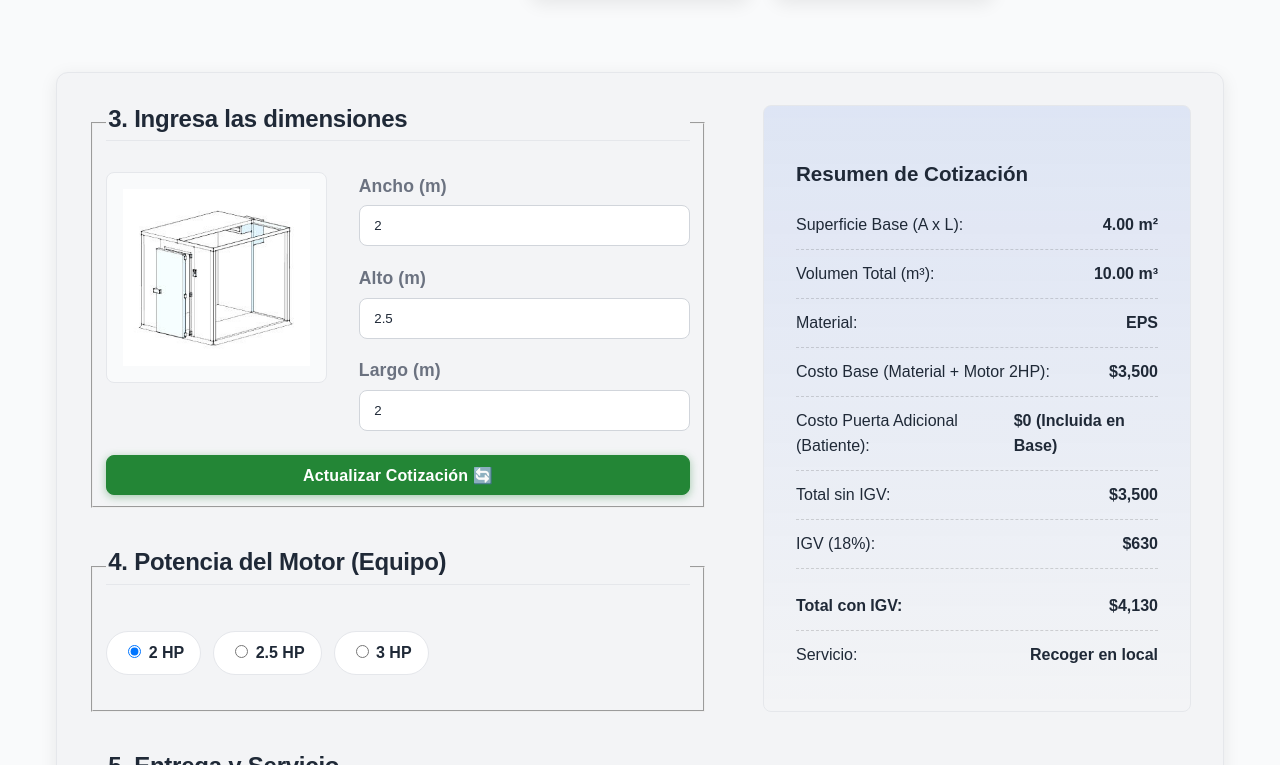
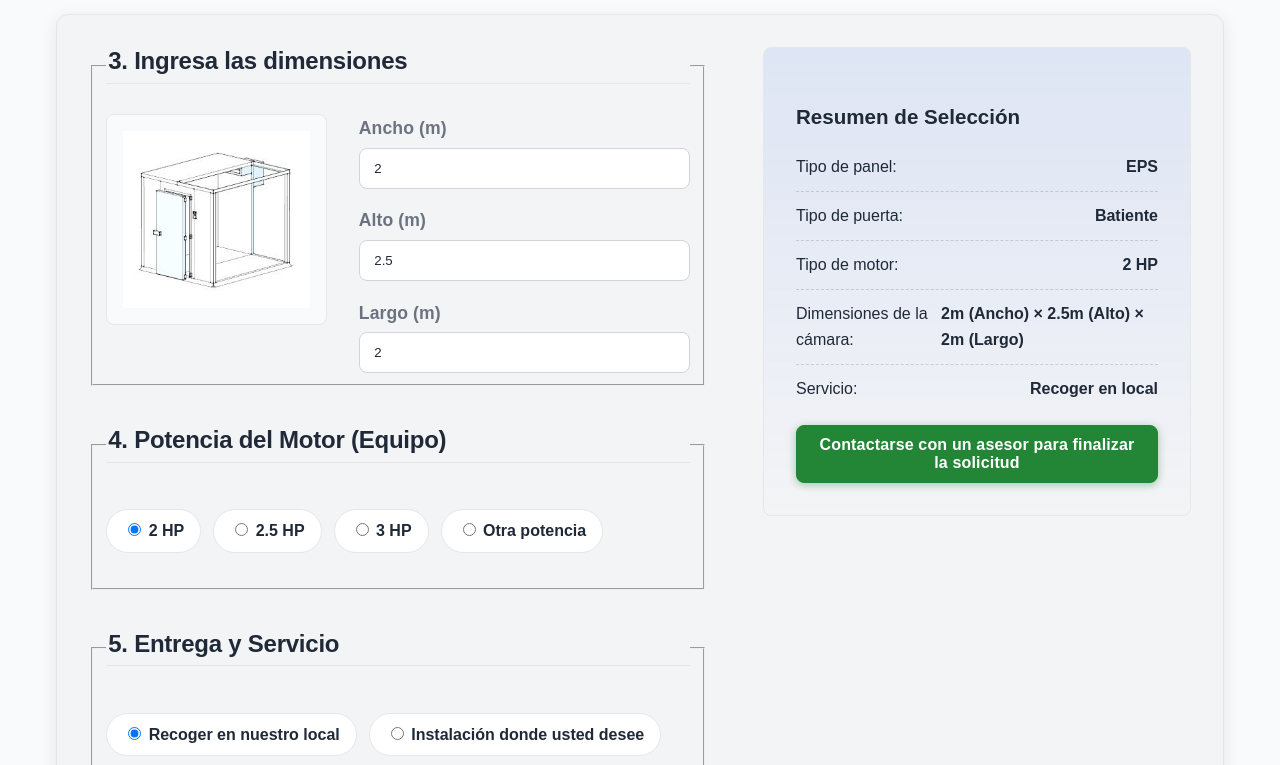
Before and after one commit to Gerard654321/Friosistemas, an Angular app: page /cameras in a window 1280 px wide. Shown: the part 1235-2000 px from the top of the page. Built offline with nearby package versions, Linux system fonts and the light colour scheme.

Commit message:
Quitar datos de cotizacion

```diff
--- a/src/app/pages/cameras/cameras.component.html
+++ b/src/app/pages/cameras/cameras.component.html
@@ -8,9 +8,9 @@
       style="background-position: center; background-size: cover; background-repeat: no-repeat;"
     ></div>
     <div class="panels__hero-content">
-            <h1 id="panels-title" class="panels__title">Diseña y Cotiza tu Cámara Frigorífica</h1>
+      <h1 id="panels-title" class="panels__title">Diseña tu Cámara Frigorífica</h1>
       <p class="panels__subtitle">
-                Selecciona, dimensiona y calcula el costo total con claridad y precisión.
+        Selecciona los elementos y obtén la información completa de tu cámara.
       </p>
     </div>
   </header>
@@ -45,7 +45,6 @@
           </div>
           <div class="material__body">
             <span class="material__name">{{ option.name }}</span>
-                            <span class="material__description">{{ option.description }}</span>
           </div>
         </label>
         }
@@ -81,14 +80,13 @@
           </div>
           <div class="material__body">
             <span class="material__name">{{ option.name }}</span>
-                            <span class="material__description">Costo Fijo</span>
           </div>
         </label>
         }
       </div>
     </fieldset>
 
-        <section class="calc-panel" aria-label="Paso 3, 4, 5 y Resumen de Cotización">
+    <section class="calc-panel" aria-label="Dimensiones y resumen">
       <div class="calc-inputs">
         <fieldset class="input-group">
           <legend class="section-title section-title--small">3. Ingresa las dimensiones</legend>
@@ -100,7 +98,11 @@
                 class="plano-image"
               />
             </div>
-                        <form [formGroup]="medidasForm" class="form-group" aria-label="Entrada de dimensiones">
+            <form
+              [formGroup]="medidasForm"
+              class="form-group"
+              aria-label="Entrada de dimensiones"
+            >
               <label class="field">
                 <span class="field__label">Ancho (m)</span>
                 <input
@@ -113,6 +115,7 @@
                   aria-label="Ancho en metros de la cámara"
                 />
               </label>
+
               <label class="field">
                 <span class="field__label">Alto (m)</span>
                 <input
@@ -125,6 +128,7 @@
                   aria-label="Alto en metros de la cámara"
                 />
               </label>
+
               <label class="field">
                 <span class="field__label">Largo (m)</span>
                 <input
@@ -139,14 +143,6 @@
               </label>
             </form>
           </div>
-                    <button
-                      type="button"
-                      class="btn-cotizar"
-                      (click)="forzarCotizacion()"
-                      [disabled]="medidasForm.invalid"
-                    >
-                      Actualizar Cotización 🔄
-                    </button>
         </fieldset>
 
         <fieldset class="input-group">
@@ -162,7 +158,7 @@
                 [checked]="motorHP() === motor.value"
                 [attr.aria-label]="'Motor de ' + motor.name"
               />
-                                {{ motor.name }} <span *ngIf="motor.incremento > 0" class="text-secondary"></span>
+              {{ motor.name }}
             </label>
             }
           </div>
@@ -180,7 +176,7 @@
                 [checked]="instalacion() === 'recoger'"
                 aria-label="Seleccionar recoger en local"
               />
-                            Recojo en nuestro local
+              Recoger en nuestro local
             </label>
             <label class="chip" tabindex="0">
               <input
@@ -191,7 +187,7 @@
                 [checked]="instalacion() === 'instalar'"
                 aria-label="Seleccionar instalación en el sitio"
               />
-                            Instalar fuera de Lima
+              Instalación donde usted desee
             </label>
           </div>
         </fieldset>
@@ -210,7 +206,7 @@
                 [checked]="instalacionUbicacion() === ubicacion.value"
                 [attr.aria-label]="'Instalación en ' + ubicacion.name"
               />
-                                    {{ ubicacion.name }} <span class="text-secondary">(+{{ ubicacion.costo | currency:'USD':'symbol':'1.0-0' }})</span>
+              {{ ubicacion.name }}
             </label>
             }
           </div>
@@ -218,65 +214,32 @@
         }
       </div>
 
-            <div class="summary" aria-label="Resumen de costos">
-                <h3 class="panelcalc__title">Resumen de Cotización</h3>
+      <div class="summary" aria-label="Resumen de selección">
+        <h3 class="panelcalc__title">Resumen de Selección</h3>
         <ul class="facts">
-                    <li class="dimension-line">
-                        Superficie Base (A x L):
-                        <strong>{{ superficieBase() | number:'1.2-2' }} m²</strong>
-                    </li>
-                    <li class="volume-line">
-                        Volumen Total (m³):
-                        <strong>{{ m3() | number:'1.2-2' }} m³</strong>
+          <li>Tipo de panel: <strong>{{ material() }}</strong></li>
+          <li>Tipo de puerta: <strong>{{ puertaTipo() | titlecase }}</strong></li>
+          <li>Tipo de motor: <strong>{{ motorHP() }} HP</strong></li>
+          <li>
+            Dimensiones de la cámara:
+            <strong
+              >{{ medidasForm.value.ancho }}m (Ancho) × {{ medidasForm.value.alto }}m (Alto) ×
+              {{ medidasForm.value.largo }}m (Largo)</strong
+            >
           </li>
           <li>
-                        Material:
-                        <strong>{{ material() }}</strong>
-                    </li>
-
-                    <li [class.total-oferta-line]="aplicaOfertaFija()" [class.subtotal-line]="!aplicaOfertaFija()">
-                        Costo Base (Material + Motor 2HP):
-                        <strong [class.text-muted]="costoBaseTotal() === 0">
-                            {{ costoBaseTotal() | currency:'USD':'symbol':'1.0-2' }}
+            Servicio:
+            <strong>
+              {{ instalacion() === 'recoger'
+                ? 'Recoger en local'
+                : 'Instalar en ' + (instalacionUbicacion() | titlecase) }}
             </strong>
           </li>
+        </ul>
 
-                    <li>
-                        Costo Puerta Adicional ({{ puertaTipo() | titlecase }}):
-                        <strong>
-                            {{ costoPuertaAdicional() | currency:'USD':'symbol':'1.0-2' }}
-                            <span *ngIf="aplicaOfertaFija() && puertaTipo() === 'batiente'" class="text-muted">(Incluida en Base)</span>
-                            <span *ngIf="aplicaOfertaFija() && puertaTipo() !== 'batiente'" class="text-muted">(Dif. sobre Batiente)</span>
-                        </strong>
-                    </li>
-
-                    <li *ngIf="costoMotorAdicional() > 0">
-                        Costo Motor Adicional ({{ motorHP() }} HP):
-                        <strong>+{{ costoMotorAdicional() | currency:'USD':'symbol':'1.0-2' }}</strong>
-                    </li>
-
-                    <li *ngIf="costoInstalacion() > 0">
-                        Costo Instalación ({{ instalacionUbicacion() | titlecase }}):
-                        <strong>+{{ costoInstalacion() | currency:'USD':'symbol':'1.0-2' }}</strong>
-                    </li>
-
-                    <li class="total-sin-igv">
-                        Total sin IGV:
-                        <strong>{{ totalSinIgv() | currency:'USD':'symbol':'1.0-2' }}</strong>
-                    </li>
-                    <li>
-                        IGV ({{ IGV * 100 }}%):
-                        <strong>{{ igv() | currency:'USD':'symbol':'1.0-2' }}</strong>
-                    </li>
-                    <li class="total">
-                        Total con IGV:
-                        <strong>{{ totalConIgv() | currency:'USD':'symbol':'1.0-2' }}</strong>
-                    </li>
-                    <li class="service-line">
-                        Servicio:
-                        <strong>{{ instalacion() === 'recoger' ? 'Recoger en local' : 'Instalar en ' + (instalacionUbicacion() | titlecase) }}</strong>
-                    </li>
-                </ul>
+        <button type="button" class="btn-cotizar" (click)="contactarAsesor()">
+          Contactarse con un asesor para finalizar la solicitud
+        </button>
       </div>
     </section>
   </div>
--- a/src/app/pages/cameras/cameras.component.ts
+++ b/src/app/pages/cameras/cameras.component.ts
@@ -1,62 +1,42 @@
 import { Component, inject, signal, computed } from '@angular/core';
-import { CommonModule, TitleCasePipe, DecimalPipe, CurrencyPipe } from '@angular/common';
+import { CommonModule, TitleCasePipe, DecimalPipe } from '@angular/common';
 import { ReactiveFormsModule, FormBuilder, Validators } from '@angular/forms';
 
 type MaterialKey = 'EPS' | 'PUR';
 type PuertaKey = 'batiente' | 'vaiven' | 'corredera';
 type InstalacionKey = 'recoger' | 'instalar';
 type UbicacionKey = 'lima' | 'otro';
-type MotorHPKey = 2 | 2.5 | 3;
+type MotorHPKey = 2 | 2.5 | 3 | 'otro';
 
 interface MaterialOption {
   value: MaterialKey;
   name: string;
-  price: number;
   image: string;
   description: string;
 }
-
 interface PuertaOption {
   value: PuertaKey;
   name: string;
-  price: number;
   image: string;
 }
-
 interface UbicacionOption {
   value: UbicacionKey;
   name: string;
-  costo: number;
 }
-
 interface MotorOption {
-    value: MotorHPKey;
-    name: string;
-    incremento: number;
+  value: MotorHPKey;
+  name: string;
 }
 
 @Component({
   selector: 'app-cameras',
   standalone: true,
-  imports: [CommonModule, ReactiveFormsModule, TitleCasePipe, DecimalPipe, CurrencyPipe],
+  imports: [CommonModule, ReactiveFormsModule, TitleCasePipe, DecimalPipe],
   templateUrl: './cameras.component.html',
   styleUrls: ['./cameras.component.css']
 })
 export class CamerasComponent {
   private fb = inject(FormBuilder);
-
-  readonly IGV = 0.18;
-  readonly ALTO_DEFAULT = 2.5;
-
-  readonly PRECIO_BASE_LOCAL_EPS = 3500;
-  readonly PRECIO_BASE_LOCAL_PUR = 4500;
-  readonly PRECIO_BASE_LIMITE_M2_SUPERFICIE = 5.0;
-
-  readonly TARIFA_M3_EPS = 175;
-  readonly TARIFA_M3_PUR = 225;
-
-  readonly M2_PRECIOS: Record<MaterialKey, number> = { EPS: 25, PUR: 38 };
-  readonly PUERTA_PRECIOS: Record<PuertaKey, number> = { batiente: 500, vaiven: 600, corredera: 700 };
 
   readonly images = {
     heroBg: 'assets/Camaras/Camara_01.jpg',
@@ -69,25 +49,26 @@ export class CamerasComponent {
   };
 
   readonly materialOptions: MaterialOption[] = [
-    { value: 'EPS', name: 'Poliestireno', price: this.M2_PRECIOS.EPS, image: this.images.eps, description: 'Económico y ligero.' },
-    { value: 'PUR', name: 'Poliuretano', price: this.M2_PRECIOS.PUR, image: this.images.pur, description: 'Alta eficiencia térmica.' },
+    { value: 'EPS', name: 'Poliestireno', image: this.images.eps, description: 'Económico y ligero.' },
+    { value: 'PUR', name: 'Poliuretano', image: this.images.pur, description: 'Alta eficiencia térmica.' }
   ];
 
   readonly puertaOptions: PuertaOption[] = [
-    { value: 'batiente', name: 'Batiente', price: this.PUERTA_PRECIOS.batiente, image: this.images.batiente },
-    { value: 'vaiven', name: 'Vaivén', price: this.PUERTA_PRECIOS.vaiven, image: this.images.vaiven },
-    { value: 'corredera', name: 'Corredera', price: this.PUERTA_PRECIOS.corredera, image: this.images.corredera },
+    { value: 'batiente', name: 'Batiente', image: this.images.batiente },
+    { value: 'vaiven', name: 'Vaivén', image: this.images.vaiven },
+    { value: 'corredera', name: 'Corredera', image: this.images.corredera }
   ];
 
   readonly ubicacionOptions: UbicacionOption[] = [
-    { value: 'lima', name: 'Lima', costo: 500 },
-    { value: 'otro', name: 'Fuera de Lima', costo: 1000 },
+    { value: 'lima', name: 'Lima' },
+    { value: 'otro', name: 'Fuera de Lima' }
   ];
 
   readonly motorOptions: MotorOption[] = [
-    { value: 2, name: '2 HP', incremento: 0 },
-    { value: 2.5, name: '2.5 HP', incremento: 500 },
-    { value: 3, name: '3 HP', incremento: 1000 },
+    { value: 2, name: '2 HP' },
+    { value: 2.5, name: '2.5 HP' },
+    { value: 3, name: '3 HP' },
+    { value: 'otro', name: 'Otra potencia' }
   ];
 
   material = signal<MaterialKey>('EPS');
@@ -95,7 +76,6 @@ export class CamerasComponent {
   instalacion = signal<InstalacionKey>('recoger');
   instalacionUbicacion = signal<UbicacionKey>('lima');
   motorHP = signal<MotorHPKey>(2);
-
   cotizarAhora = signal(0);
 
   medidasForm = this.fb.group({
@@ -106,7 +86,7 @@ export class CamerasComponent {
 
   parseValue(value: string | null | undefined): number {
     if (value === null || value === undefined) {
-        return NaN;
+      return NaN;
     }
     return parseFloat(value);
   }
@@ -115,83 +95,30 @@ export class CamerasComponent {
     this.cotizarAhora.update(val => val + 1);
   }
 
-  superficieBase = computed((): number => {
-    const force = this.cotizarAhora();
-    const { ancho, largo } = this.medidasForm.value;
-    return (ancho || 0) * (largo || 0);
-  });
+  contactarAsesor(): void {
+    const ancho = this.medidasForm.value.ancho;
+    const alto = this.medidasForm.value.alto;
+    const largo = this.medidasForm.value.largo;
+    const mensaje = `Hola, me gustaría información sobre una cámara frigorífica con las siguientes características:
 
-  m3 = computed((): number => {
-    const force = this.cotizarAhora();
-    const { ancho, alto, largo } = this.medidasForm.value;
-    return (ancho || 0) * (alto || 0) * (largo || 0);
-  });
-
-  aplicaOfertaFija = computed((): boolean => {
-    const superficie = this.superficieBase();
-    const alto = this.medidasForm.value.alto || 0;
-
-    return superficie <= this.PRECIO_BASE_LIMITE_M2_SUPERFICIE && alto <= this.ALTO_DEFAULT;
-  });
-
-  costoBaseTotal = computed((): number => {
-    const force = this.cotizarAhora();
-    const materialKey = this.material();
-    const volumen = this.m3();
-
-    if (this.aplicaOfertaFija()) {
-      return materialKey === 'EPS' ? this.PRECIO_BASE_LOCAL_EPS : this.PRECIO_BASE_LOCAL_PUR;
+• Tipo de panel: ${this.material()}
+• Tipo de puerta: ${this.puertaTipo()}
+• Tipo de motor: ${this.motorHP()} HP
+• Dimensiones: ${ancho}m (Ancho) x ${alto}m (Alto) x ${largo}m (Largo)
+• Entrega y servicio: ${
+      this.instalacion() === 'recoger'
+        ? 'Recoger en local'
+        : 'Instalar en ' + this.instalacionUbicacion()
     }
 
-    let tarifaM3 = materialKey === 'EPS' ? 227 : 280;
+Gracias.`;
 
-    return volumen * tarifaM3;
-  });
-
-  costoPuertaAdicional = computed((): number => {
-    const force = this.cotizarAhora();
-    const puerta = this.puertaTipo();
-
-    if (this.aplicaOfertaFija()) {
-      if (puerta === 'batiente') {
-        return 0;
-      }
-      return this.PUERTA_PRECIOS[puerta] - this.PUERTA_PRECIOS['batiente'];
-    }
-
-    return this.PUERTA_PRECIOS[puerta];
-  });
-
-  costoMotorAdicional = computed((): number => {
-    const motor = this.motorHP();
-    if (motor === 2) {
-      return 0;
-    }
-    return this.motorOptions.find(opt => opt.value === motor)?.incremento || 0;
-  });
-
-  costoInstalacion = computed((): number => {
-    if (this.instalacion() === 'recoger') {
-      return 0;
-    }
-
-    const ubicacion = this.instalacionUbicacion();
-    return this.ubicacionOptions.find(opt => opt.value === ubicacion)?.costo || 0;
-  });
-
-  totalSinIgv = computed((): number => {
-    return this.costoBaseTotal() + this.costoPuertaAdicional() + this.costoMotorAdicional() + this.costoInstalacion();
-  });
-
-  igv = computed((): number => {
-    return this.totalSinIgv() * this.IGV;
-  });
-
-  totalConIgv = computed((): number => {
-    return this.totalSinIgv() + this.igv();
-  });
+    const url = `https://wa.me/51998691832?text=${encodeURIComponent(mensaje)}`;
+    window.open(url, '_blank');
+  }
 
   onImgError(ev: Event): void {
-    (ev.target as HTMLImageElement).src = 'https://dummyimage.com/1600x900/484f58/ffffff&text=IMG+404';
+    (ev.target as HTMLImageElement).src =
+      'https://dummyimage.com/1600x900/484f58/ffffff&text=IMG+404';
   }
 }
```
Also changed, not shown: src/app/pages/home/home.component.html (+1 -26 lines), 1 other file (tests, documents, lock files or other folders). Lines whose indentation alone changed are shown as unchanged.
